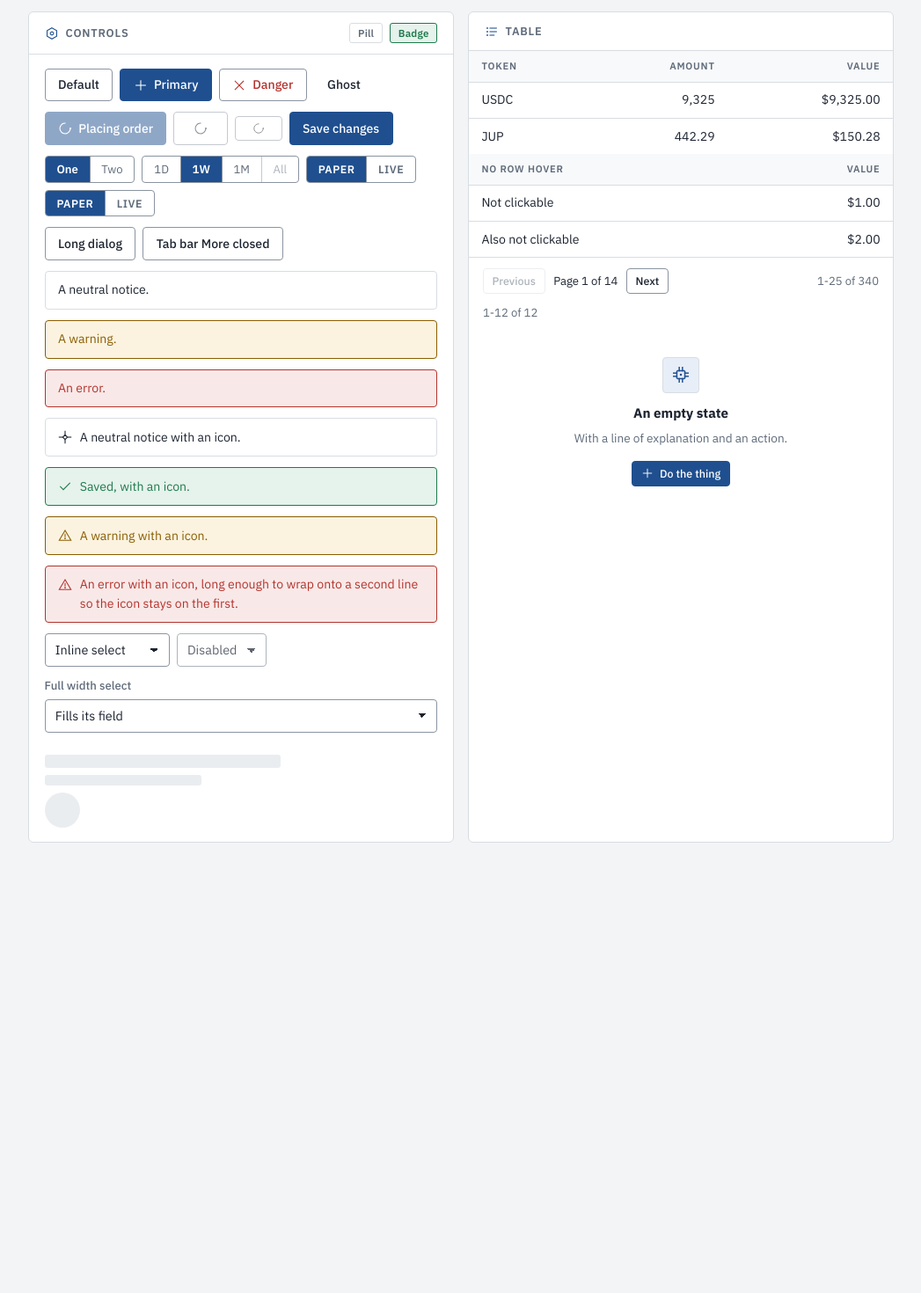
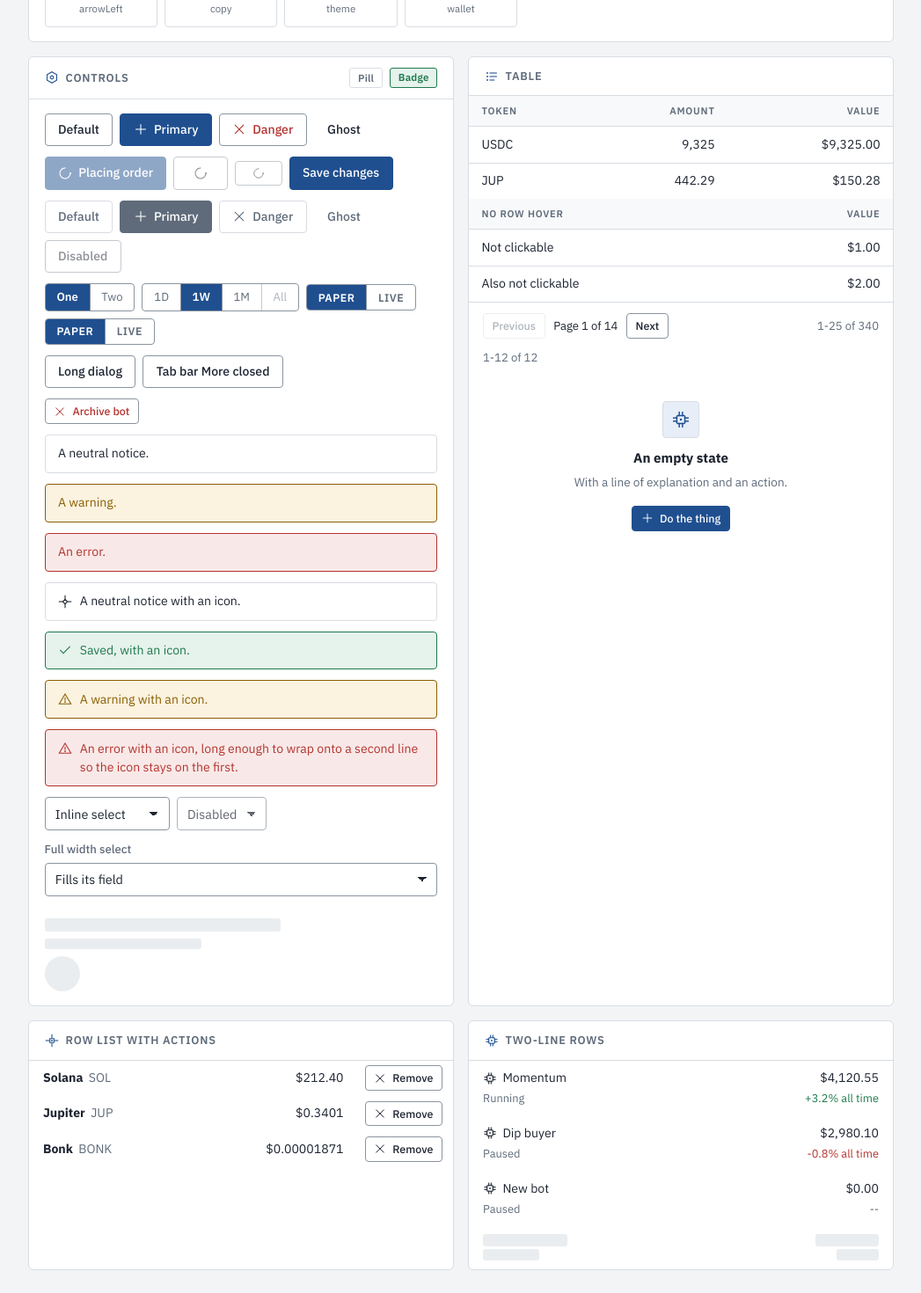
Before and after one commit to FiretailHosting/solscope-ui, a SvelteKit app: page / in a window 1280 px wide. Shown: the part 1200-2670 px from the top of the page at 88% size, without its empty margins (116-1163 px from the left). Before the commit the page ends 2190 px from the top, so only its background shows below. Built offline with nearby package versions, Linux system fonts and the light colour scheme.

Commit message:
Show InlineConfirm, RowList, BackLink and dimmed buttons in the gallery

```diff
--- a/src/routes/+page.svelte
+++ b/src/routes/+page.svelte
@@ -1,6 +1,7 @@
 <script lang="ts">
 	import {
 		Alert,
+		BackLink,
 		Badge,
 		Button,
 		Card,
@@ -11,10 +12,13 @@
 		FormField,
 		Icon,
 		icons,
+		InlineConfirm,
 		ModeSwitch,
 		PageHead,
 		Pagination,
 		Pill,
+		RowItem,
+		RowList,
 		SegmentedControl,
 		Select,
 		Skeleton,
@@ -93,7 +97,7 @@
 	let orderDetails = $state(false);
 	let saving = $state(false);
 
-	// The bar shows under 860px: narrow the window to see it.
+	// The bar shows under PHONE_QUERY: a narrow window with touch emulation.
 	let drawerOpen = $state(false);
 	const tabs: TabBarItem[] = [
 		{ href: '#dashboard', label: 'Dashboard', icon: 'dashboard', active: true },
@@ -106,9 +110,36 @@
 		saving = true;
 		setTimeout(() => (saving = false), 2000);
 	}
+
+	// An in-place confirm with a made-up action, so the busy state shows.
+	// Cancel finds the button by id, since the row is re-rendered.
+	let archiving = $state(false);
+	let archiveBusy = $state(false);
+	let archived = $state(false);
+	function archive() {
+		archiveBusy = true;
+		setTimeout(() => {
+			archiveBusy = false;
+			archiving = false;
+			archived = true;
+		}, 1500);
+	}
+
+	// Rows as the app lists tokens and bots on a phone.
+	let watched = $state([
+		{ symbol: 'SOL', name: 'Solana', price: '$212.40' },
+		{ symbol: 'JUP', name: 'Jupiter', price: '$0.3401' },
+		{ symbol: 'BONK', name: 'Bonk', price: '$0.00001871' }
+	]);
+	const bots = [
+		{ name: 'Momentum', value: '$4,120.55', status: 'Running', change: '+3.2% all time', tone: 'up' },
+		{ name: 'Dip buyer', value: '$2,980.10', status: 'Paused', change: '-0.8% all time', tone: 'down' },
+		{ name: 'New bot', value: '$0.00', status: 'Paused', change: '--', tone: '' }
+	];
 </script>
 
 <main>
+	<BackLink href="#top" hideInStandalone>Markets</BackLink>
 	<PageHead title="solscope-ui" subtitle="Flat, corporate components with a technical icon set.">
 		{#snippet actions()}
 			<ThemeToggle />
@@ -201,6 +232,14 @@
 					<Button size="sm" loading>Small</Button>
 					<Button variant="primary" onclick={startSaving} loading={saving}>Save changes</Button>
 				</div>
+				<!-- Unavailable but still focusable and tappable, so a press can say why. -->
+				<div class="inline">
+					<Button aria-disabled="true">Default</Button>
+					<Button variant="primary" icon="plus" aria-disabled="true">Primary</Button>
+					<Button variant="danger" icon="close" aria-disabled="true">Danger</Button>
+					<Button variant="ghost" aria-disabled="true">Ghost</Button>
+					<Button disabled>Disabled</Button>
+				</div>
 				<div class="inline">
 					<SegmentedControl label="Demo">
 						<button class:active={tab === 'one'} onclick={() => (tab = 'one')}>One</button>
@@ -216,6 +255,26 @@
 						Tab bar More {drawerOpen ? 'open' : 'closed'}
 					</Button>
 				</div>
+				{#if archiving}
+					<InlineConfirm
+						question="Archive Momentum?"
+						detail="It stops, cancels open orders and returns what it can to your account."
+						confirmLabel="Archive"
+						busyLabel="Archiving..."
+						danger
+						busy={archiveBusy}
+						trigger={() => document.getElementById('archive-button')}
+						onconfirm={archive}
+						oncancel={() => (archiving = false)}
+					/>
+				{:else}
+					<div class="inline">
+						<Button id="archive-button" variant="danger" size="sm" icon="close" onclick={() => (archiving = true)}>
+							Archive bot
+						</Button>
+						{#if archived}<span class="muted">Archived (pretend).</span>{/if}
+					</div>
+				{/if}
 				<Alert>A neutral notice.</Alert>
 				<Alert variant="warn">A warning.</Alert>
 				<Alert variant="error">An error.</Alert>
@@ -277,6 +336,48 @@
 			<EmptyState icon="bots" title="An empty state" text="With a line of explanation and an action.">
 				<Button size="sm" variant="primary" icon="plus">Do the thing</Button>
 			</EmptyState>
+		</Card>
+	</div>
+
+	<div class="row">
+		<Card title="Row list with actions" icon="watchlist" flush>
+			<RowList label="Watchlist">
+				{#each watched as entry (entry.symbol)}
+					<RowItem href="#{entry.symbol}" value={entry.price} valueLabel="Price">
+						<strong>{entry.name}</strong> <span class="muted">{entry.symbol}</span>
+						{#snippet actions()}
+							<Button
+								size="sm"
+								icon="close"
+								aria-label="Remove {entry.symbol}"
+								onclick={() => (watched = watched.filter((other) => other !== entry))}
+							>
+								Remove
+							</Button>
+						{/snippet}
+					</RowItem>
+				{/each}
+				{#if watched.length === 0}
+					<li class="muted empty">Nothing watched.</li>
+				{/if}
+			</RowList>
+		</Card>
+
+		<Card title="Two-line rows" icon="bots" flush>
+			<RowList label="Bots">
+				{#each bots as bot (bot.name)}
+					<RowItem href="#{bot.name}" value={bot.value} valueLabel="Value" detail={bot.status} noteLabel="Return">
+						<Icon name="bots" size={16} /> {bot.name}
+						{#snippet note()}<span class={bot.tone}>{bot.change}</span>{/snippet}
+					</RowItem>
+				{/each}
+				<RowItem>
+					<Skeleton width="6rem" />
+					{#snippet detail()}<Skeleton width="4rem" />{/snippet}
+					{#snippet value()}<Skeleton width="4.5rem" />{/snippet}
+					{#snippet note()}<Skeleton width="3rem" />{/snippet}
+				</RowItem>
+			</RowList>
 		</Card>
 	</div>
 
@@ -367,11 +468,27 @@
 		font-size: 0.875rem;
 	}
 
-	/* Content clears the fixed TabBar on narrow screens. */
-	@media (max-width: 860px) {
+	/* Content clears the fixed TabBar on phones, PHONE_QUERY. */
+	@media (max-width: 860px) and (pointer: coarse) {
 		main {
 			padding-bottom: calc(2rem + var(--tab-bar-height) + env(safe-area-inset-bottom));
 		}
+	}
+
+	.muted {
+		color: var(--muted);
+	}
+
+	.empty {
+		padding: 0.6rem 1rem;
+	}
+
+	.up {
+		color: var(--up);
+	}
+
+	.down {
+		color: var(--down);
 	}
 
 	.inline {
```
